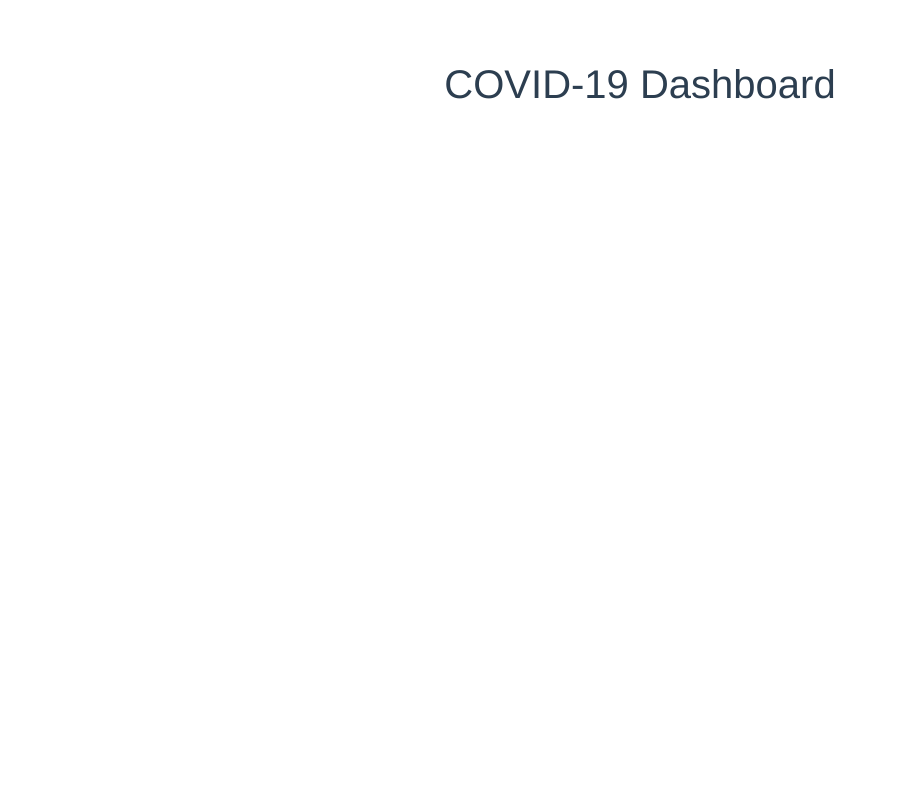
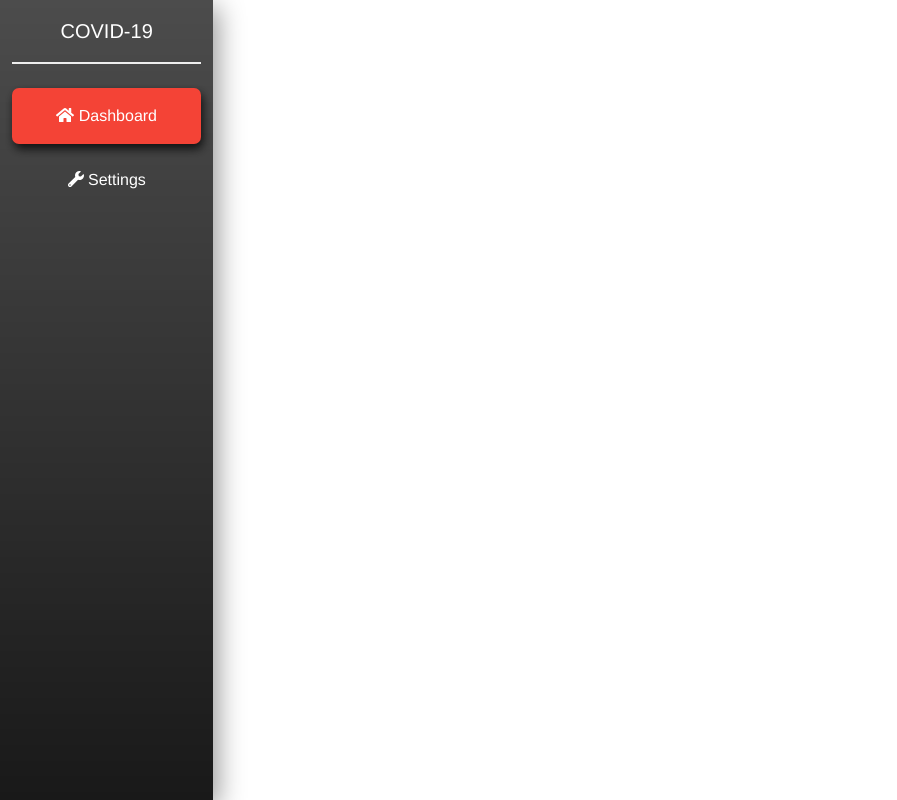
Before and after one commit to DX-DATA/Dashboard_COVID-19, a Vue app: page / in a window 1280 px wide. Shown: the whole page, without its empty margins (0-897 px from the left). Built offline with nearby package versions, Linux system fonts and the light colour scheme.

Commit message:
Side navbar 구현

```diff
--- a/src/components/Main.vue
+++ b/src/components/Main.vue
@@ -1,7 +1,51 @@
 <template>
-  <div>
-    <h1>COVID-19 Dashboard</h1>
-  </div>
+  <!-- navbar -->
+  <nav class="navbar navbar-expand-md navber-light">
+    <button
+      class="navbar-toggler ml-auto mb-2 bg-light"
+      type="button"
+      data-toggle="collapse"
+      data-target="#sidebar"
+    >
+      <span class="navber-toggle-icon"></span>
+    </button>
+    <div class="collapse navbar-collapse" id="sidebar">
+      <div class="container-fluid">
+        <div class="row">
+          <!-- sidebar -->
+          <div class="col-lg-2 sidebar fixed-top">
+            <a
+              href="#"
+              class="
+                navbar-brand
+                text-white text-center
+                d-block
+                mx-auto
+                py-3
+                mb-4
+                bottom-border
+              "
+              >COVID-19</a
+            >
+            <ul class="navbar-nav flex-column mt-4">
+              <li class="nav-item">
+                <a href="#" class="nav-link text-white p-3 mb-2 current">
+                  <font-awesome-icon icon="home" />
+                  Dashboard
+                </a>
+                <a href="#" class="nav-link text-white p-3 mb-2 sidebar-link">
+                  <font-awesome-icon icon="wrench" />
+                  Settings
+                </a>
+              </li>
+            </ul>
+          </div>
+          <!-- top navber -->
+          <div class="col-lg-9"></div>
+        </div>
+      </div>
+    </div>
+  </nav>
 </template>
 
 <script>
@@ -11,4 +55,27 @@ export default {
 };
 </script>
 
-<style></style>
+<style>
+.sidebar {
+  height: 100vh;
+  background: linear-gradient(rgba(0, 0, 0, 0.7), rgba(0, 0, 0, 0.9));
+  background-position: center;
+  background-repeat: no-repeat;
+  background-size: cover;
+  box-shadow: 5px 7px 25px #999;
+}
+.bottom-border {
+  border-bottom: 2px solid #eee;
+}
+.current {
+  background-color: #f44336;
+  border-radius: 7px;
+  box-shadow: 2px 5px 10px #111;
+}
+.current:hover {
+  background-color: #f66436;
+  border-radius: 7px;
+  box-shadow: 2px 5px 10px #111;
+  transform: translateY(-1px);
+}
+</style>
```
